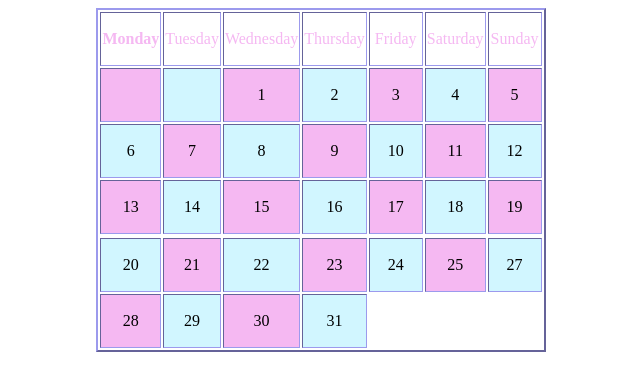
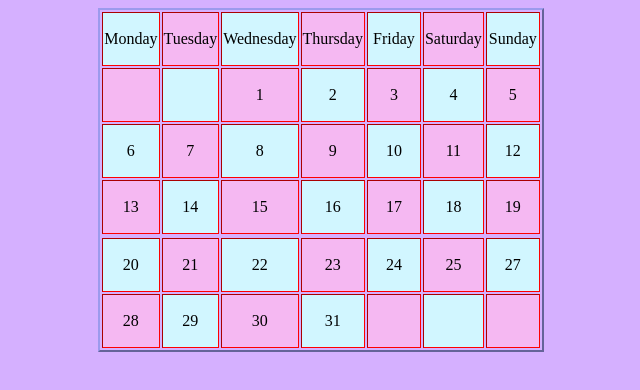
Before and after one commit to genesisamador/calender.io, a plain HTML site: page index.html in a window 1280 px wide. Shown: the whole page, without its empty margins (319-959 px from the left). Drawn offline with Linux system fonts and the light colour scheme.

Commit message:
Add files via upload

```diff
--- a/index.html
+++ b/index.html
@@ -6,10 +6,15 @@
 
     <style>
 
+    body {
+      background-color: rgb(213, 176, 255)
+    }
+
     td {
       text-align: center;
       height: 50px;
-      width: 50px
+      width: 50px;
+      border-color: red
     }
 
     .pink {
@@ -27,13 +32,13 @@
     <center>
     <table border="2" style="border-color:rgb(156, 154, 237)">
       <tr>
-        <th style="color:rgb(245, 184, 242)">Monday</td>
-        <td style="color:rgb(245, 184, 242)">Tuesday</td>
-        <td style="color:rgb(245, 184, 242)">Wednesday</td>
-        <td style="color:rgb(245, 184, 242)">Thursday</td>
-        <td style="color:rgb(245, 184, 242)">Friday</td>
-        <td style="color:rgb(245, 184, 242)">Saturday</td>
-        <td style="color:rgb(245, 184, 242)">Sunday</td>
+        <td class="blue">Monday</td>
+        <td class="pink">Tuesday</td>
+        <td class="blue">Wednesday</td>
+        <td class="pink">Thursday</td>
+        <td class="blue">Friday</td>
+        <td class="pink">Saturday</td>
+        <td class="blue">Sunday</td>
       </tr>
       <tr>
         <td class="pink"></td>
@@ -78,6 +83,9 @@
         <td class="blue">29</td>
         <td class="pink">30</td>
         <td class="blue">31</td>
+        <td class="pink"> </td>
+        <td class="blue"> </td>
+        <td class="pink"> </td>
       </tr>
    </center>
   </body>
```
